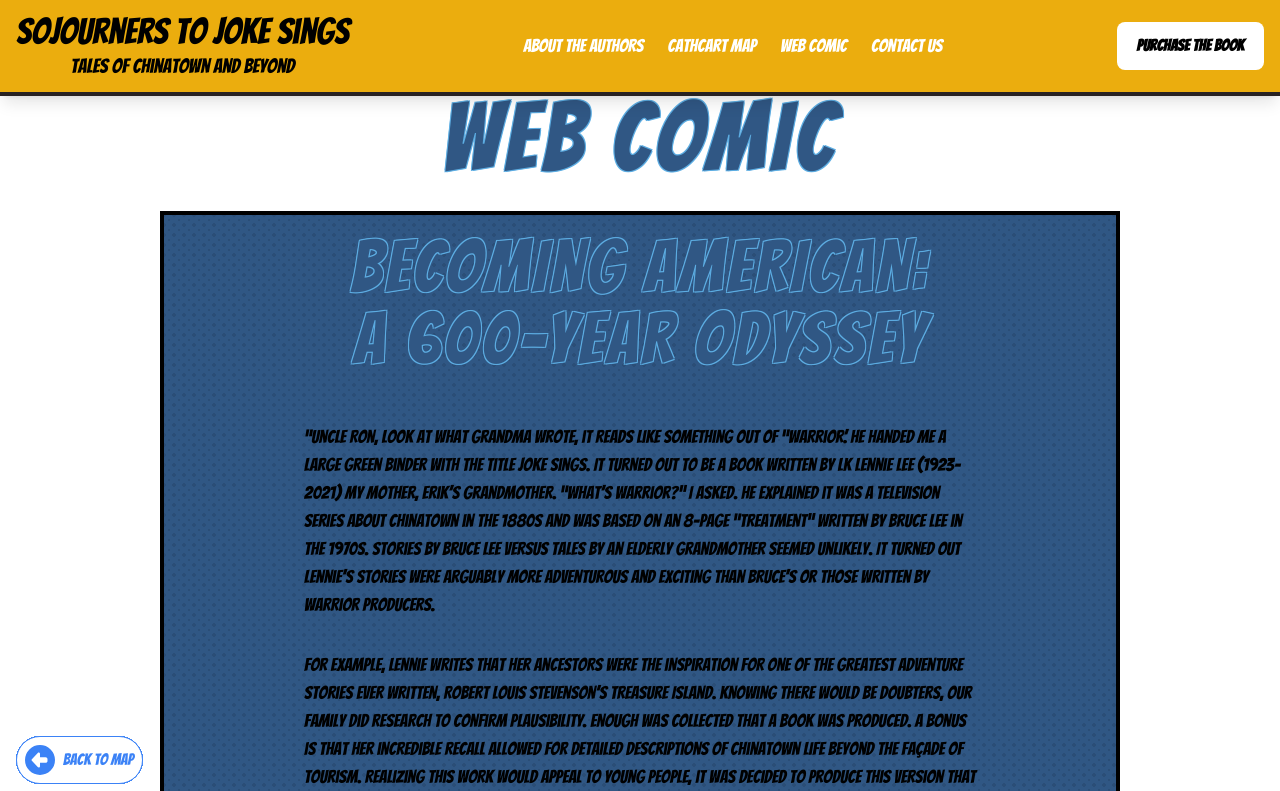
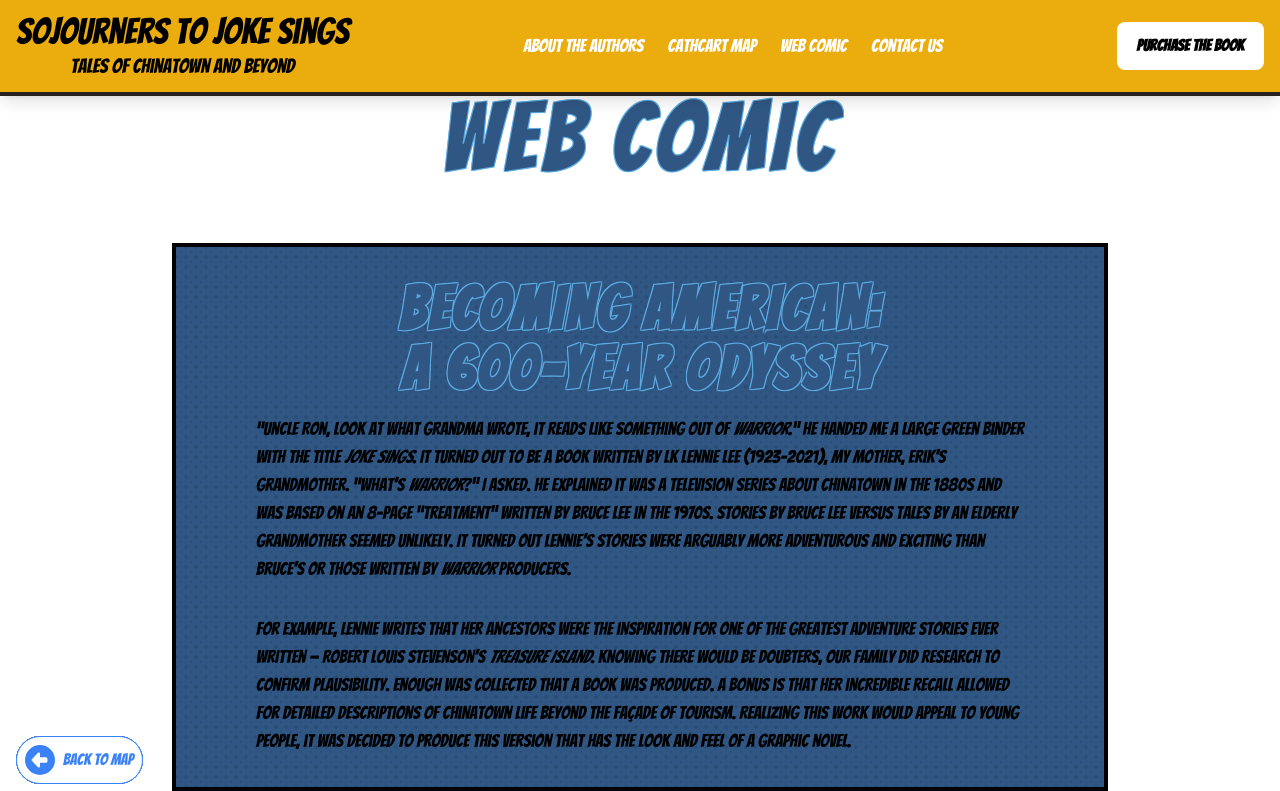
Before and after one commit to alison2686/book-map, a Next.js app: page /WebComic in a window 1280 px wide. Shown: the top 791 px of the page. Built offline with nearby package versions, Linux system fonts and the light colour scheme.

Commit message:
add Evenns section

```diff
--- a/src/app/layout.tsx
+++ b/src/app/layout.tsx
@@ -12,7 +12,7 @@ const bangers = Bangers({
 });
 
 export const metadata: Metadata = {
-  title: 'Becoming American: A 600-Year Odyssey',
+  title: 'Sojourners to Joke Sings: Tales of Chinatown and Beyond',
   description:
     'Based On An Autobiography and Memoir By L.K. Lennie Lee. Becoming American: A 600 Year Odyssey chronicles the interesting facts and stories found while working to confirm the plausibility of Lennie’s amazing tales',
 };
--- a/src/app/page.tsx
+++ b/src/app/page.tsx
@@ -1,11 +1,13 @@
 'use client';
 import Hero from '@/components/hero';
 import MapImage from '@/components/map/PlainMap';
+import Event from '@/components/events';
 
 export default function Home() {
   return (
     <>
       <Hero />
+      <Event />
       <MapImage />
     </>
   );
--- /dev/null
+++ b/src/components/events/index.tsx
@@ -0,0 +1,51 @@
+'use client';
+import { useState, useEffect } from 'react';
+
+interface EventItem {
+  title: string;
+  date: string;
+  location: string;
+  description?: string;
+}
+
+const events: EventItem[] = [
+  {
+    title: 'Author Talk: Palo Alto Mitchell Park Public Library',
+    date: 'May 18, 2025',
+    location:
+      'Mitchell Park Public Library – 700 Middlefield Rd, Palo Alto, CA 94303 Palo Alto, CA',
+    description:
+      'Ron Lee will be discussing his book, “Sojournors to Joke Sings: Tales of Chinatown and Beyond” at the Mitchell Park Public Library in Palo Alto as part of Asian American History Month',
+  },
+];
+
+export default function Events() {
+  return (
+    <div className='w-full min-h-screen bg-electricBlue map-dots text-black py-16 '>
+      <div className='max-w-6xl mx-auto'>
+        <h1 className='text-3xl sm:text-4xl lg:text-6xl font-bold text-shadow-lg text-center mb-10 tracking-wide'>
+          Upcoming Author Events
+        </h1>
+        <div className='w-full flex justify-center px-4 tracking-wide'>
+          <div className='grid gap-6' style={{ maxWidth: '20rem' }}>
+            {events.map((event, index) => (
+              <div
+                key={index}
+                className='w-full bg-white text-black border-4 border-black shadow-comic p-6 rounded-xl flex flex-col justify-between h-full'
+              >
+                <h2 className='text-xl md:text-2xl font-bold mb-2 font-comic'>
+                  {event.title}
+                </h2>
+                <p className='text-md font-semibold mb-1'>{event.date}</p>
+                <p className='text-md italic mb-3'>{event.location}</p>
+                {event.description && (
+                  <p className='text-sm leading-relaxed'>{event.description}</p>
+                )}
+              </div>
+            ))}
+          </div>
+        </div>
+      </div>
+    </div>
+  );
+}
--- a/src/components/hero/index.tsx
+++ b/src/components/hero/index.tsx
@@ -14,7 +14,7 @@ export default function Hero() {
 
   return (
     <div className='w-full bg-electricBlue text-white comic-dots'>
-      <div className='min-h-screen flex items-center justify-center px-4 sm:px-6 lg:px-8 py-12'>
+      <div className='h-screen flex items-center justify-center lg:h-screen sm:min-h-[90vh] px-4 sm:px-6 lg:px-8 py-12'>
         <div className='grid grid-cols-1 lg:grid-cols-2 gap-8 w-full max-w-6xl'>
           {/* Image */}
           <div className='flex justify-center items-center'>
--- a/src/components/map/PlainMap.tsx
+++ b/src/components/map/PlainMap.tsx
@@ -18,7 +18,7 @@ const MapImage = () => {
   }, []);
 
   return (
-    <div className='w-full bg-sky map-dots px-4 sm:px-6 lg:px-8 py-12'>
+    <div className='w-full bg-sky comic-dots px-4 sm:px-6 lg:px-8 py-12'>
       <div className='max-w-6xl mx-auto flex flex-col items-center text-center'>
         {/* Header */}
         <h1 className='text-3xl sm:text-4xl lg:text-6xl font-bold text-shadow-lg text-black p-4'>
--- a/src/components/web-comic-cover/index.tsx
+++ b/src/components/web-comic-cover/index.tsx
@@ -2,31 +2,36 @@ import BackButton from '../buttons/BackButton';
 
 const ComicCover = () => {
   return (
-    <div className=''>
-      <div className='comic-dots border-4 border-black w-3/4 h-full flex flex-col items-center justify-center mx-auto p-4'>
-        <h1 className='comic-cover-title md:text-5xl lg:text-7xl text-center'>
+    <div className='w-full px-4 py-8'>
+      <div className='comic-dots border-4 border-black w-full sm:w-11/12 md:w-4/5 lg:w-3/4 h-full mx-auto p-4 sm:p-6 md:p-8 flex flex-col items-center justify-center text-black bg-white'>
+        <h1 className='comic-cover-title text-3xl sm:text-4xl md:text-5xl lg:text-6xl text-center font-bold leading-tight tracking-tight mb-6'>
           Becoming American: <br /> A 600-Year Odyssey
         </h1>
-        <h2 className='mt-4 md:mt-8 text-sm md:text-base lg:text-lg  max-w-2xl'>
+
+        <h2 className='text-sm sm:text-base lg:text-lg leading-relaxed max-w-3xl text-center md:text-left mb-4'>
           “Uncle Ron, look at what Grandma wrote, it reads like something out of
-          “Warrior.’ He handed me a large green binder with the title Joke
-          Sings. It turned out to be a book written by LK Lennie Lee (1923-2021)
-          my mother, Erik’s grandmother. “What’s Warrior?” I asked. He explained
-          it was a television series about Chinatown in the 1880s and was based
-          on an 8-page “treatment” written by Bruce Lee in the 1970s. Stories by
-          Bruce Lee versus tales by an elderly grandmother seemed unlikely. It
-          turned out Lennie’s stories were arguably more adventurous and
-          exciting than Bruce’s or those written by Warrior producers.
+          <em> Warrior.</em>” He handed me a large green binder with the title
+          <em> Joke Sings</em>. It turned out to be a book written by LK Lennie
+          Lee (1923–2021), my mother, Erik’s grandmother. “What’s
+          <em> Warrior</em>?” I asked. He explained it was a television series
+          about Chinatown in the 1880s and was based on an 8-page “treatment”
+          written by Bruce Lee in the 1970s. Stories by Bruce Lee versus tales
+          by an elderly grandmother seemed unlikely. It turned out Lennie’s
+          stories were arguably more adventurous and exciting than Bruce’s or
+          those written by
+          <em> Warrior</em> producers.
         </h2>
-        <h2 className='mt-4 md:mt-8 text-sm md:text-base lg:text-lg max-w-2xl'>
+
+        <h2 className='text-sm sm:text-base lg:text-lg leading-relaxed max-w-3xl text-center md:text-left mt-4'>
           For example, Lennie writes that her ancestors were the inspiration for
-          one of the greatest adventure stories ever written, Robert Louis
-          Stevenson’s Treasure Island. Knowing there would be doubters, our
-          family did research to confirm plausibility. Enough was collected that
-          a book was produced. A bonus is that her incredible recall allowed for
-          detailed descriptions of Chinatown life beyond the façade of tourism.
-          Realizing this work would appeal to young people, it was decided to
-          produce this version that has the look and feel of a graphic novel.
+          one of the greatest adventure stories ever written — Robert Louis
+          Stevenson’s <em>Treasure Island</em>. Knowing there would be doubters,
+          our family did research to confirm plausibility. Enough was collected
+          that a book was produced. A bonus is that her incredible recall
+          allowed for detailed descriptions of Chinatown life beyond the façade
+          of tourism. Realizing this work would appeal to young people, it was
+          decided to produce this version that has the look and feel of a
+          graphic novel.
         </h2>
       </div>
     </div>
```
